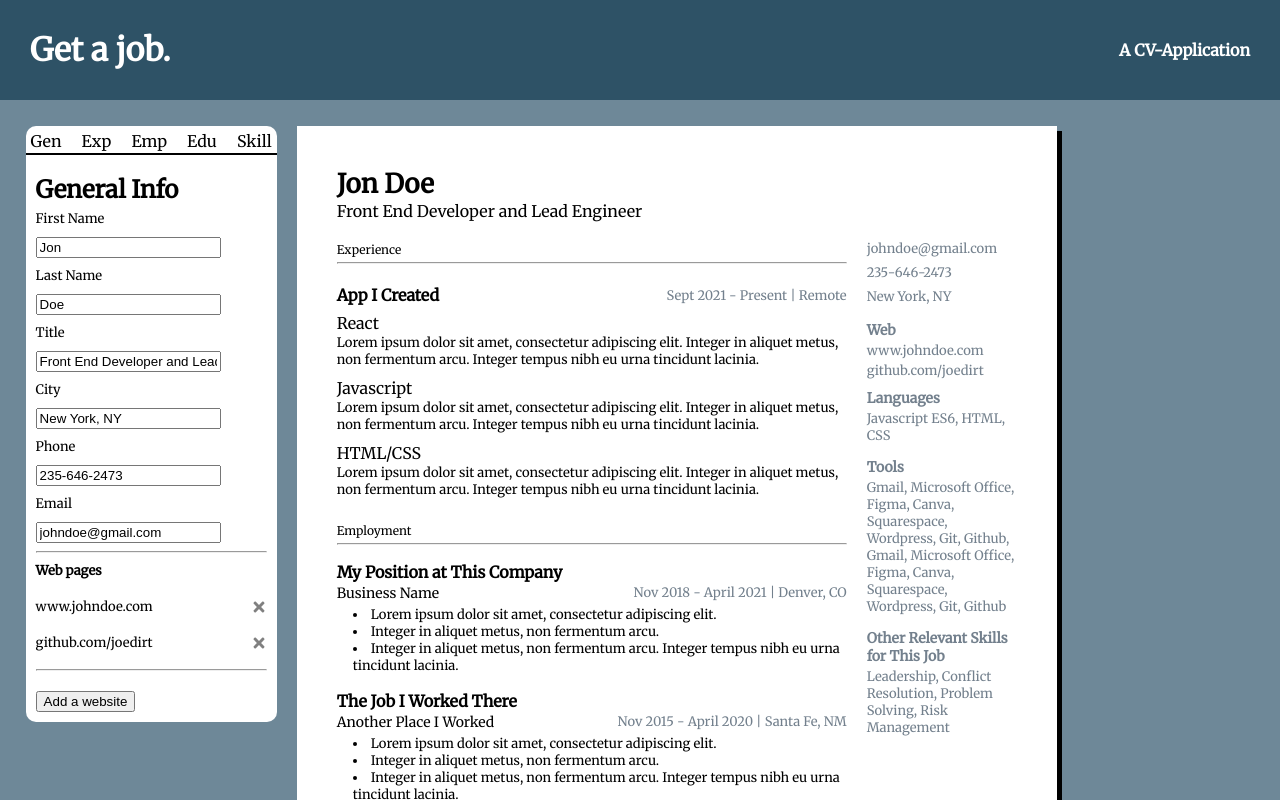
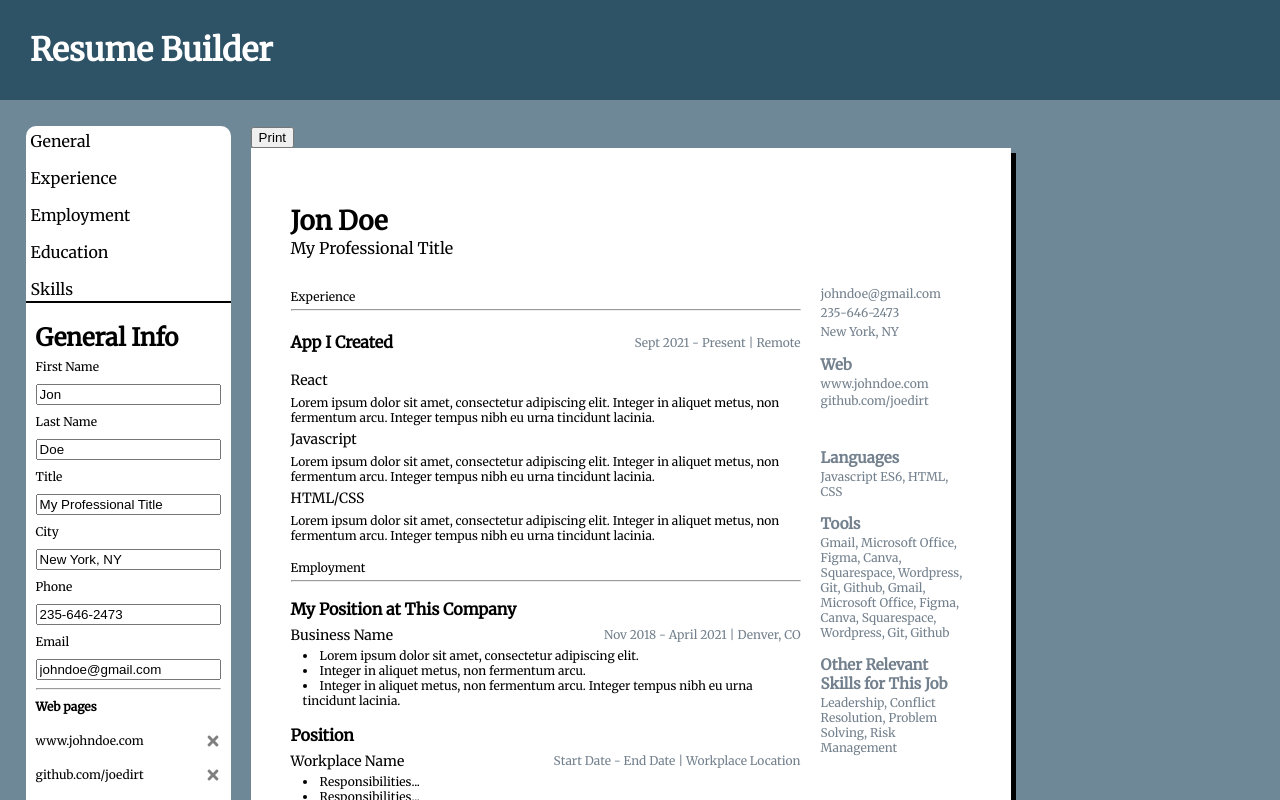
Before and after one commit to napolitanj/resume-builder, a React (Create React App) app: page / in a window 1280 px wide. Shown: the top 800 px of the page. Built offline with nearby package versions, Linux system fonts and the light colour scheme.

Commit message:
Add add job feature

```diff
--- a/package.json
+++ b/package.json
@@ -4,6 +4,7 @@
   "private": true,
   "dependencies": {
     "@fontsource/merriweather": "^4.5.8",
+    "@react-pdf/renderer": "^2.1.1",
     "@testing-library/jest-dom": "^5.16.3",
     "@testing-library/react": "^12.1.4",
     "@testing-library/user-event": "^13.5.0",
@@ -11,6 +12,9 @@
     "react-dom": "^18.0.0",
     "react-icons": "^4.3.1",
     "react-scripts": "5.0.0",
+    "react-to-pdf": "^0.0.14",
+    "react-to-print": "^2.14.6",
+    "stream": "^0.0.2",
     "uniqid": "^5.4.0",
     "web-vitals": "^2.1.4"
   },
--- a/src/App.js
+++ b/src/App.js
@@ -7,8 +7,7 @@ class App extends Component {
     return (
       <div className="App">
         <header className="header">
-          <h1>Get a job.</h1>
-          <h3>A CV-Application</h3>
+          <h1>Resume Builder</h1>
         </header>
         <Main/>
         <footer className="footer">
--- a/src/components/EditMode.js
+++ b/src/components/EditMode.js
@@ -25,6 +25,7 @@ class EditMode extends Component {
         deleteDuty,
         addNewDuty,
         deleteJob,
+        addNewEmployment,
         editEducation,
         deleteEducation,
         addNewEducation,
@@ -71,6 +72,7 @@ class EditMode extends Component {
             deleteDuty={deleteDuty}
             addNewDuty={addNewDuty}
             deleteJob={deleteJob}
+            addNewEmployment={addNewEmployment}
             />
           </div>
         )
--- a/src/components/Main.js
+++ b/src/components/Main.js
@@ -14,7 +14,7 @@ class Main extends Component {
       generalInfo: {
         firstName: 'Jon',
         lastName: 'Doe',
-        title: "Front End Developer and Lead Engineer",
+        title: "My Professional Title",
         city: 'New York, NY',
         phone: '235-646-2473',
         email: 'johndoe@gmail.com',
@@ -62,15 +62,15 @@ class Main extends Component {
         },
         {
           id: Math.floor(Math.random() * 10000)+1,
-          employer: "Another Place I Worked",
-          location: "Santa Fe, NM",
-          position: "The Job I Worked There",
-          start: "Nov 2015",
-          end: "April 2020",
+          employer: "Workplace Name",
+          location: "Workplace Location",
+          position: "Position",
+          start: "Start Date",
+          end: "End Date",
           duties: [
-            "Lorem ipsum dolor sit amet, consectetur adipiscing elit.",
-            "Integer in aliquet metus, non fermentum arcu.",
-            "Integer in aliquet metus, non fermentum arcu. Integer tempus nibh eu urna tincidunt lacinia."
+            "Responsibilities...",
+            "Responsibilities...",
+            "Responsibilities..."
           ],
         },
       ],
@@ -283,6 +283,22 @@ class Main extends Component {
         previousEmployment
     })
   }
+  addNewEmployment = () => {
+    const previousEmployment = this.state.employmentInfo
+    const newObject = {
+      id: Math.floor(Math.random() * 10000)+1,
+      position: '',
+      employer: '',
+      location: '',
+      start:'',
+      end:'',
+      duties: ["",""]
+    }
+    previousEmployment.push(newObject)
+    this.setState({
+      emplyoment: previousEmployment
+    })
+  }
 
   //Education Editting
   editEducation = (e, index) => {
@@ -347,18 +363,17 @@ class Main extends Component {
     })
   }
 
-
-
   render() {
+    const elementss = document.getElementById("")
     return (
       <div className="mainBody">
         <div>
           <div className="editTabs">
-            <EditTab tabName={"Gen"} editCategory={this.editCategory} changeValue={1}/>
-            <EditTab tabName={"Exp"} editCategory={this.editCategory} changeValue={2}/>
-            <EditTab tabName={"Emp"} editCategory={this.editCategory} changeValue={3}/>
-            <EditTab tabName={"Edu"} editCategory={this.editCategory} changeValue={4}/>
-            <EditTab tabName={"Skill"} editCategory={this.editCategory} changeValue={5}/>
+            <EditTab tabName={"General"} editCategory={this.editCategory} changeValue={1}/>
+            <EditTab tabName={"Experience"} editCategory={this.editCategory} changeValue={2}/>
+            <EditTab tabName={"Employment"} editCategory={this.editCategory} changeValue={3}/>
+            <EditTab tabName={"Education"} editCategory={this.editCategory} changeValue={4}/>
+            <EditTab tabName={"Skills"} editCategory={this.editCategory} changeValue={5}/>
           </div>
             <EditMode
               mainProps={this.state}
@@ -377,6 +392,7 @@ class Main extends Component {
               deleteDuty={this.deleteDuty}
               addNewDuty={this.addNewDuty}
               deleteJob={this.deleteJob}
+              addNewEmployment={this.addNewEmployment}
               editEducation={this.editEducation}
               deleteEducation={this.deleteEducation}
               addNewEducation={this.addNewEducation}
@@ -386,7 +402,10 @@ class Main extends Component {
               deleteSkillCategory={this.deleteSkillCategory}
             />
         </div>
-        <PreviewMode generalInfo={this.state.generalInfo} experience={this.state.experience} employmentInfo={this.state.employmentInfo} education={this.state.education} skills={this.state.skills}/>
+        <div >
+          <button onClick={() => console.log(elementss)}>Print</button>
+          <PreviewMode generalInfo={this.state.generalInfo} experience={this.state.experience} employmentInfo={this.state.employmentInfo} education={this.state.education} skills={this.state.skills}/>
+        </div>
       </div>
     )
   }
--- a/src/components/PreviewMode.js
+++ b/src/components/PreviewMode.js
@@ -48,11 +48,11 @@ class PreviewMode extends Component {
                 </div>
                 <div className="previewSecondaryBody">
                     <div className="secondaryGeneralInfo">
-                        <p style={{marginBottom:"-6px"}}>{generalInfo.email}</p>
-                        <p style={{marginBottom:"-6px"}}>{generalInfo.phone}</p>
+                        <p style={{marginBottom:"-8px"}}>{generalInfo.email}</p>
+                        <p style={{marginBottom:"-8px"}}>{generalInfo.phone}</p>
                         <p style={{marginBottom:"-6px"}}>{generalInfo.city}</p>
                         <div style={{marginTop:"22px"}}>
-                            <p style={{fontWeight:700, fontSize:"14px", marginBottom:"-10px"}}>Web</p>
+                            <p style={{fontWeight:700, fontSize:"15px", marginBottom:"-10px"}}>Web</p>
                             {generalInfo.websites.map((site) => (
                                 <p style={{marginBottom:"-10px"}}>{site}</p>
                             ))}
--- a/src/components/editComponents/EditEmployment.js
+++ b/src/components/editComponents/EditEmployment.js
@@ -3,10 +3,12 @@ import { FaTimes} from 'react-icons/fa'
 
 class EditEmployment extends Component {
     render() {
-        const {mainProps, editEmployment, editDuty, deleteDuty, addNewDuty, deleteJob} = this.props;
+        const {mainProps, addNewEmployment, editEmployment, editDuty, deleteDuty, addNewDuty, deleteJob} = this.props;
+        const template = mainProps.employmentInfo[1]
       return (
         <div>
             <h2>Employment</h2>
+            <h3 style={{cursor:"pointer"}} onClick={() => addNewEmployment(template)}>+ Add New</h3>
             <hr style={{width:"100%", marginTop:"15px"}}></hr>
             {mainProps.employmentInfo.map(job =>
                 <div key={job}className="editExpCategory">
--- a/src/components/previewComponents/Skill.js
+++ b/src/components/previewComponents/Skill.js
@@ -9,7 +9,7 @@ class Skill extends Component {
       }
     return (
       <div>
-          <p style={{fontWeight:700, fontSize:"14px", marginBottom:"-10px"}}>{category}</p>
+          <p style={{fontWeight:700, fontSize:"15px", marginBottom:"-10px"}}>{category}</p>
           <p>{createList()}</p>
       </div>
     )
--- a/src/index.css
+++ b/src/index.css
@@ -6,7 +6,7 @@ body {
 }
 
 p {
-  font-size: 13px;
+  font-size: 12px;
 }
 
 h3 {
@@ -54,7 +54,7 @@ h3 {
   flex-direction: column;
   background-color: white;
   padding: 40px;
-  padding-top: 15px;
+  padding-top: 30px;
   width: 680px;
   height: 880px;
   box-shadow: 5px 5px;
@@ -62,7 +62,6 @@ h3 {
 
 .previewHeader {
   height: auto;
-  margin-bottom: -10px;
 }
 
 .previewBody {
@@ -90,7 +89,7 @@ h3 {
 }
 
 .secondaryGeneralInfo {
-  margin-bottom: 20px;
+  margin-bottom: 50px;
   overflow-wrap: break-word;
 }
 
@@ -109,12 +108,14 @@ h3 {
 
 .editTabs {
   display: flex;
+  flex-direction: column;
   justify-content: center;
   background-color: white;
   gap: 10px;
   border-top-left-radius: 10px;
   border-top-right-radius: 10px;
   border-bottom: solid black 2px;
+  transition: all 0.5s;
 }
 
 .editTab {
@@ -124,7 +125,7 @@ h3 {
 
 .editTab:hover {
   cursor: pointer;
-  transform: translateY(-2px);
+  transform: translateY(5px);
 }
 
 .editTabActive {
@@ -152,18 +153,15 @@ h3 {
   justify-content: space-between;
   align-items: center;
   font-size: 14px;
-  margin-bottom: -12px;
 }
 
 .experienceSubTitle {
-  font-size: 16px;
+  font-size: 14px;
   line-height: 1px;
-  margin-bottom: -3px;
 }
 
 .experienceTopic {
   font-size: 12px;
-  margin-bottom: 20px;
 }
 
 .jobSubHeader {
@@ -172,13 +170,12 @@ h3 {
   align-items: center;
   font-size: 14px;
   margin-bottom: -10px;
-  margin-top: -10px;
   gap: 10px;
 }
 
 .duty {
-  font-size: 13px;
-  margin-left: 16px;
+  font-size: 12px;
+  margin-left: 12px;
 }
 
 .educationSubText {
@@ -186,7 +183,7 @@ h3 {
   justify-content: space-between;
   font-size: 12px;
   gap: 10px;
-  margin-top: -25px;
+  margin-top: -10px;
   margin-bottom: -10px;
 }
 
```
Also changed, not shown: 1 other file (tests, documents, lock files or other folders).
